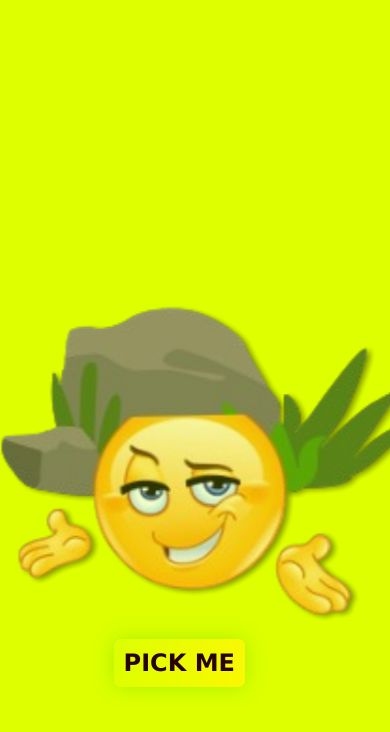
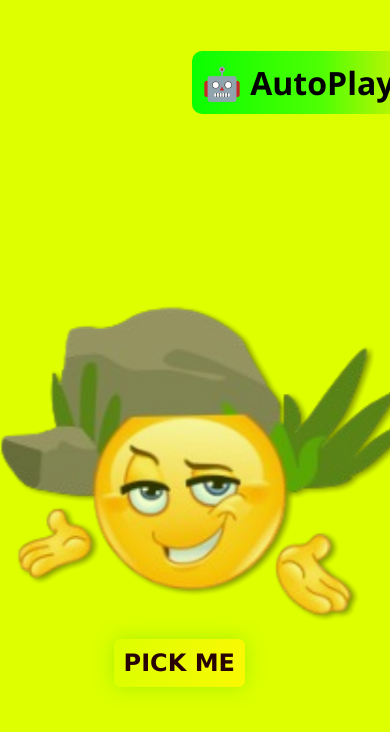
Before and after one commit to Senthilkumar10122005/RPS-GAME, a plain HTML site: page index.html in a window 390 px wide. Shown: the part 220-952 px from the top of the page. Drawn offline with Linux system fonts and the light colour scheme; a web font is replaced by a local one.

Commit message:
sucessfully modifieed

```diff
--- a/index.html
+++ b/index.html
@@ -23,7 +23,8 @@
         <button id="scissors">Pick Me</button>
     </div>
         <button id="reset">🔄Reset Score</button>
-        <h1 id="picked"></h1>
+        <button id="autoplay">🤖 AutoPlay</button>
+             <h1 id="picked"></h1>
         <h2 id="result">RESULT 🤔</h2>
         <img id="background"src="img4.png">
 
--- a/main.js
+++ b/main.js
@@ -153,3 +153,19 @@ function displayresult(){
 
 
 }
+const autoplayButton = document.getElementById("autoplay");
+let autoplayInterval;
+
+autoplayButton.addEventListener("click", function () {
+    if (autoplayButton.textContent === "Start Auto Play") {
+        autoplayButton.textContent = "Stop Auto Play";
+        autoplayInterval = setInterval(() => {
+            const choices = ["rock", "paper", "scissors"];
+            const randomChoice = choices[Math.floor(Math.random() * choices.length)];
+            document.getElementById(randomChoice).click();
+        }, 3000);
+    } else {
+        autoplayButton.textContent = "Start Auto Play";
+        clearInterval(autoplayInterval);
+    }
+});
--- a/style.css
+++ b/style.css
@@ -119,6 +119,24 @@ body{
     padding: 10px;
 }
 #reset:hover{
+    cursor: pointer;
+    box-shadow: 0 0 22px rgb(76, 50, 205);
+}
+#autoplay{
+    position: relative;
+    bottom:18rem;
+    left:62rem;
+    background: linear-gradient(to right, #cf0bcc 0%, #ff9603  61%, #aff304  100%);
+    color: black;
+    border:0;
+    font-family: 'Segoe UI', Tahoma, Geneva, Verdana, sans-serif;
+    font-size:larger;
+    font-weight: bold;
+    border-radius: 8px;
+    transition: box-shadow 0.7s ease-in-out;
+    padding: 10px;
+}
+#autoplay:hover{
     cursor: pointer;
     box-shadow: 0 0 22px rgb(76, 50, 205);
 }
@@ -316,6 +334,21 @@ body{
         transition: box-shadow 0.7s ease-in-out;
         padding: 10px;
     }
+    #autoplay{
+        position: relative;
+        bottom:79rem;
+        left:12rem;
+        background-color: cornflowerblue;
+        background: linear-gradient(to right, #09ff00 0%, #4fff03  61%, #c7f304  100%);
+        color: black;
+        border:0;
+        font-family: 'Segoe UI', Tahoma, Geneva, Verdana, sans-serif;
+        font-size:xx-large;
+        font-weight: bold;
+        border-radius: 10px;
+        transition: box-shadow 0.7s ease-in-out;
+        padding: 10px;
+    }
     #rock{
         background: transparent;
         font-family: 'Lucida Sans', 'Lucida Sans Regular', 'Lucida Grande', 'Lucida Sans Unicode', Geneva, Verdana, sans-serif;
```
